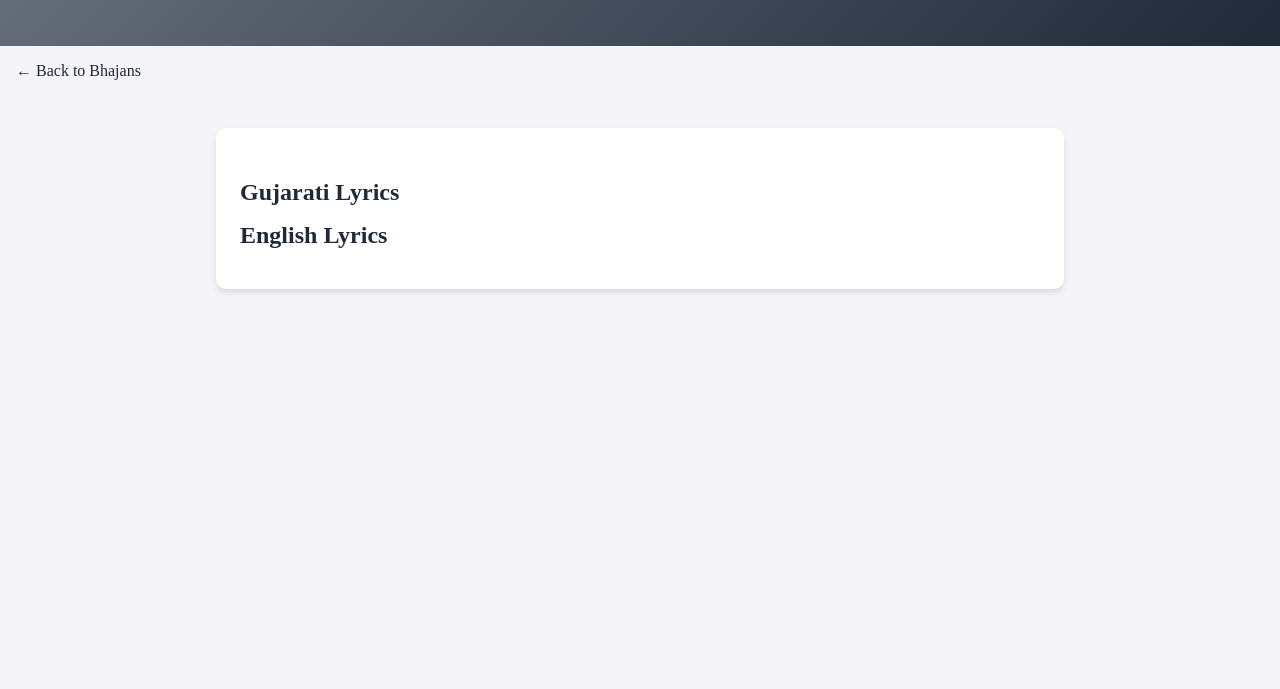
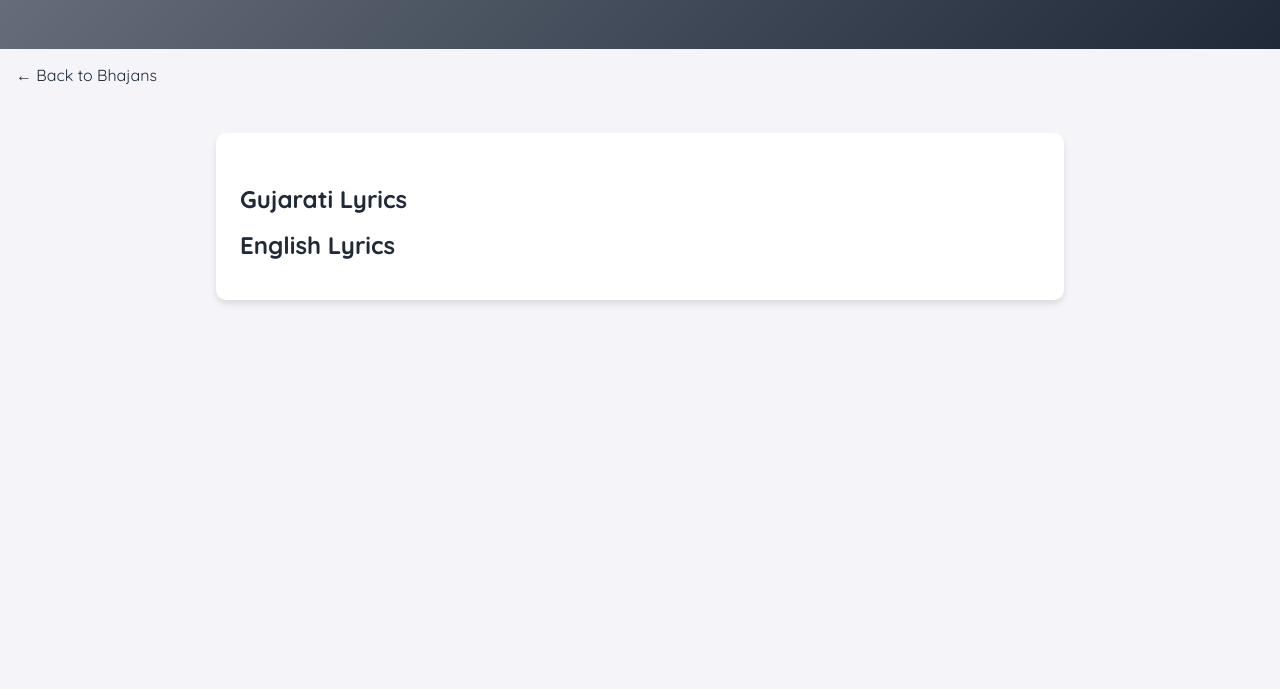
Before and after one commit to yashp1907/NSCBhajanViewer, a plain HTML site: page bhajan.html in a window 1280 px wide. Shown: the part 111-800 px from the top of the page. Drawn offline with Linux system fonts and the light colour scheme.

Commit message:
fag font changes

```diff
--- a/bhajan.html
+++ b/bhajan.html
@@ -5,6 +5,9 @@
   <meta name="viewport" content="width=device-width, initial-scale=1.0">
   <title>Bhajan Viewer</title>
   <link rel="stylesheet" href="styles.css">
+  <link rel="preconnect" href="https://fonts.googleapis.com">
+<link rel="preconnect" href="https://fonts.gstatic.com" crossorigin>
+<link href="https://fonts.googleapis.com/css2?family=Quicksand:wght@300..700&display=swap" rel="stylesheet">
 </head>
 <body>
     <header>
```
Also changed, not shown: index.html (+3 -0 lines), 1 other file.
